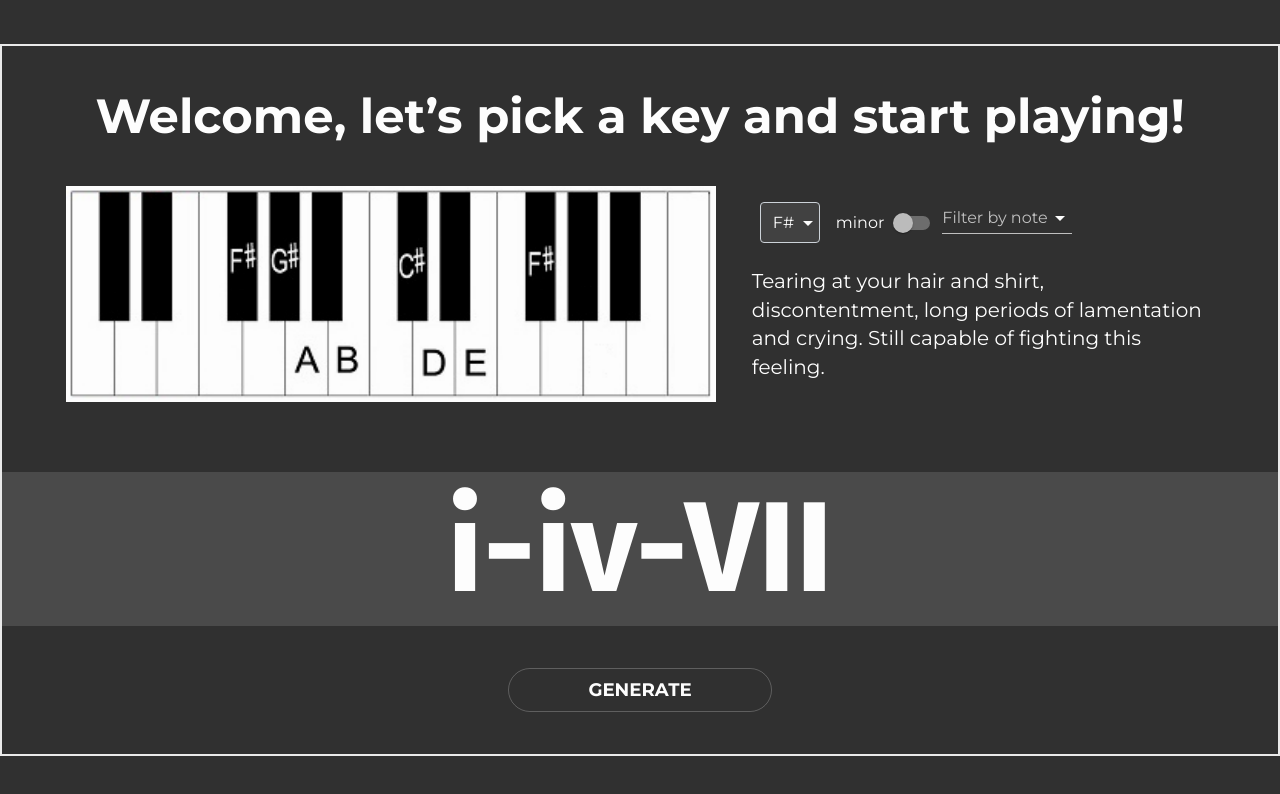
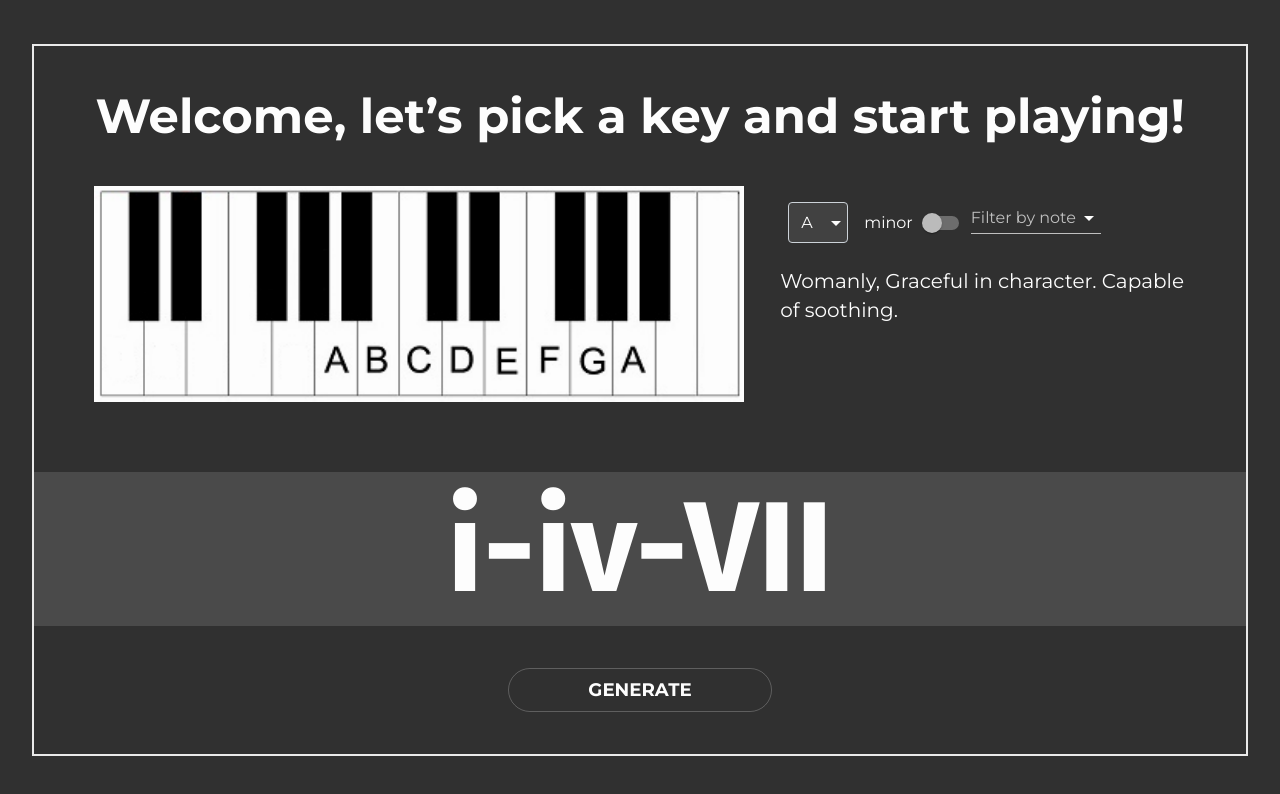
Before and after one commit to mindxploit/EasyChord, a React (Create React App) app: page / in a window 1280 px wide. Shown: the top 794 px of the page. Built offline with nearby package versions, Linux system fonts and the light colour scheme.

Commit message:
automatic key selector implemented

```diff
--- a/src/Components/FilterKey.js
+++ b/src/Components/FilterKey.js
@@ -51,7 +51,6 @@ const keys = {
 
 const FilterKey = () => {
 	const [scale, setScale] = useContext(ScaleContext);
-
 	const [mode, setMode] = useContext(ModeContext);
   const [currentNotes, setCurrentNotes] = useState([]);
   const [results, setResults] = useState([]);
@@ -62,6 +61,7 @@ const FilterKey = () => {
 
   const calculateKey = () => {
     setResults([])
+
     if (mode === 'minor') {
       let render = []
 
@@ -69,19 +69,29 @@ const FilterKey = () => {
         let output = {};
         let notes = currentNotes.every(note => keys.minor[i].includes(note))
         if (notes) {
-          // console.log(i)
-          console.log(notes)
           output.root = i
           output.notes = keys.minor[i]
           render.push(output)
         }
-        setResults(render)
       }
+      setResults(render)
     }
 
     if (mode === 'major') {
-      console.log('this is major');
+      let render = []
+
+      for (let i in keys.major) {
+        let output = {};
+        let notes = currentNotes.every(note => keys.major[i].includes(note))
+        if (notes) {
+          output.root = i
+          output.notes = keys.major[i]
+          render.push(output)
+        }
+      }
+      setResults(render)
     }
+
   }
 
   useEffect(() => {
@@ -90,6 +100,7 @@ const FilterKey = () => {
 
   useEffect(() => {
     console.log(results)
+    results.length > 0 && setScale(results[0].root)
   }, [results])
 
   return (
--- a/src/Components/Piano.js
+++ b/src/Components/Piano.js
@@ -4,6 +4,7 @@ import { ModeContext, ScaleContext } from "./Context";
 const Piano = () => {
 	const [scale] = useContext(ScaleContext);
 	const [mode] = useContext(ModeContext);
+
 	return (
 		<img
 			style={{ width: 650, display: "block", maxHeight: 216, maxWidth: "85vw" }}
```
